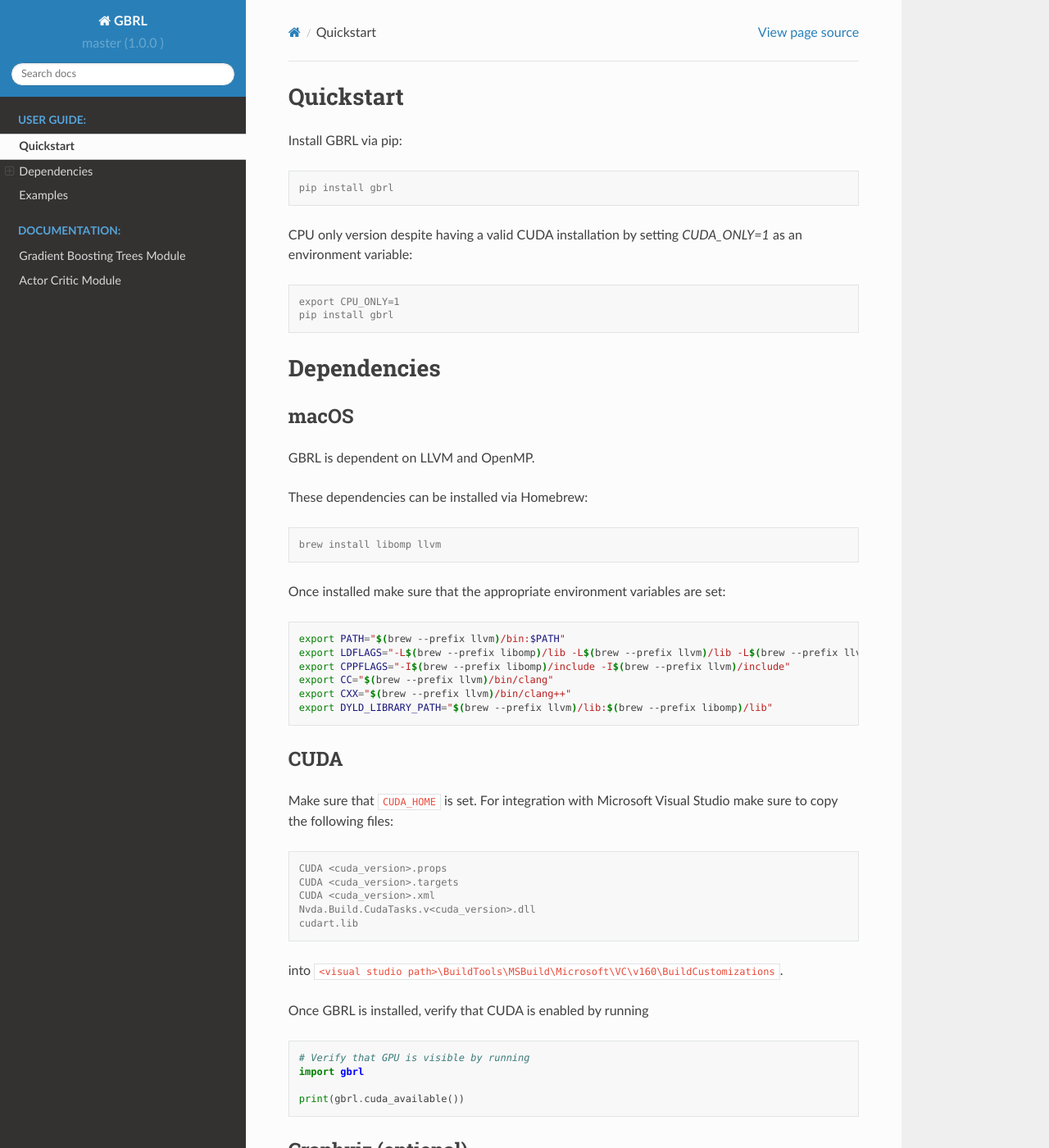
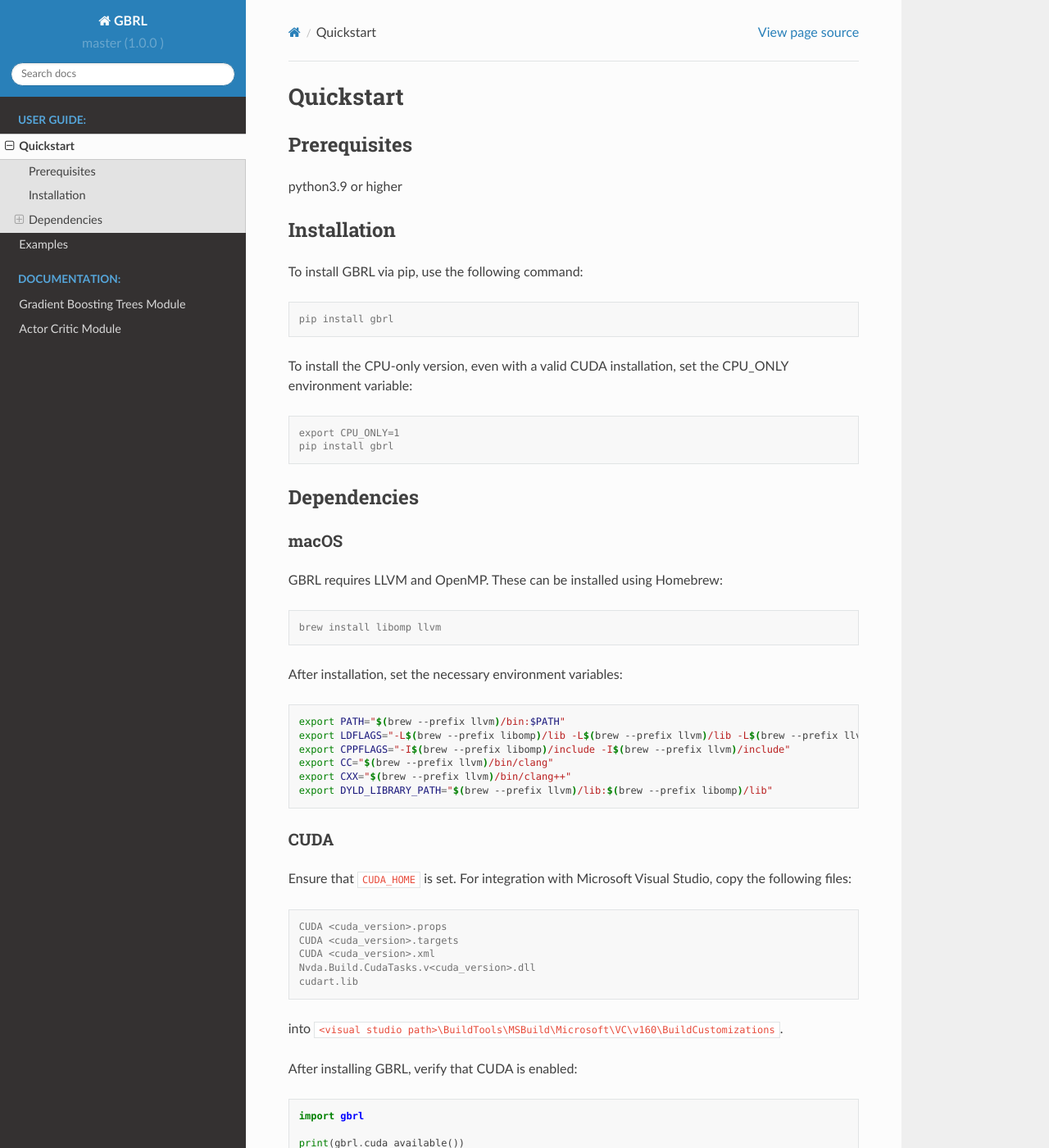
Before and after one commit to NVlabs/gbrl, a Sphinx documentation site: the page built from docs/quickstart.rst, in a window 1280 px wide and 1400 px high. Shown: the whole window at 82% size. Built offline with Sphinx 7.4.7 and the Read the Docs theme 2.0.0, drawn with Linux system fonts in a browser that asks for light colours; some of the changed text lies outside the part shown.

Commit message:
fixing docs

```diff
--- a/docs/gbt.rst
+++ b/docs/gbt.rst
@@ -2,8 +2,7 @@
 ==============================
 
 The Gradient Boosting Trees (GBT) module is a core component of the GBRL library, optimized for reinforcement learning tasks.
-It includes the base class from which specific implementations of various Actor-Critic algorithms inherit from.
-The GBT module can be used as a standalone class for supervised learning.
+It includes the base class from which specific implementations of various Actor-Critic algorithms inherit. The GBT module can also be used as a standalone class for supervised learning.
 
 -------------------------------
 
--- a/docs/quickstart.rst
+++ b/docs/quickstart.rst
@@ -1,13 +1,21 @@
 Quickstart
 ==========
 
-Install GBRL via pip:
+Prerequisites
+-----------
+
+python3.9 or higher
+
+Installation
+------------
+
+To install GBRL via pip, use the following command:
 
 .. code-block:: console
 
    pip install gbrl
 
-CPU only version despite having a valid CUDA installation by setting `CUDA_ONLY=1` as an environment variable:
+To install the CPU-only version, even with a valid CUDA installation, set the CPU_ONLY environment variable:
 
 .. code-block:: console
 
@@ -15,21 +23,19 @@
    pip install gbrl
 
 Dependencies
-============
+------------
 
 macOS
 ~~~~~~
 
-GBRL is dependent on LLVM and OpenMP.
-
-These dependencies can be installed via Homebrew:
+GBRL requires LLVM and OpenMP. These can be installed using Homebrew:
 
 .. code-block:: console
 
    brew install libomp llvm
 
 
-Once installed make sure that the appropriate environment variables are set:
+After installation, set the necessary environment variables:
 
 .. code-block:: bash
 
@@ -43,8 +49,8 @@
 CUDA
 ~~~~
 
-Make sure that ``CUDA_HOME`` is set.
-For integration with Microsoft Visual Studio make sure to copy the following files:
+Ensure that ``CUDA_HOME`` is set.
+For integration with Microsoft Visual Studio, copy the following files:
 
 .. code-block:: console
 
@@ -57,11 +63,10 @@
 
 into ``<visual studio path>\BuildTools\MSBuild\Microsoft\VC\v160\BuildCustomizations``.
 
-Once GBRL is installed, verify that CUDA is enabled by running
+After installing GBRL, verify that CUDA is enabled:
 
 .. code-block:: python
 
-   # Verify that GPU is visible by running
    import gbrl
 
    print(gbrl.cuda_available())
@@ -69,4 +74,5 @@
 
 Graphviz (optional)
 ~~~~~~~~~~~~~~~~~~~
-For tree visualization make sure graphviz is installed before compilation.
+
+To enable tree visualization, ensure Graphviz is installed before compiling.
```
Also changed, not shown: README.md (+24 -4 lines).
